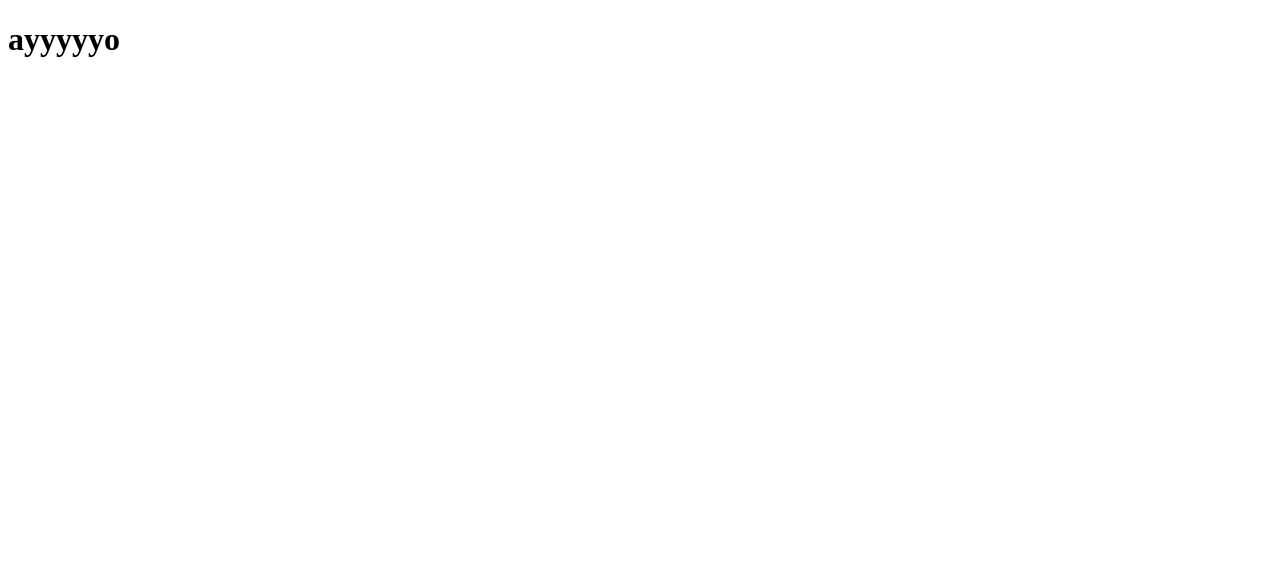
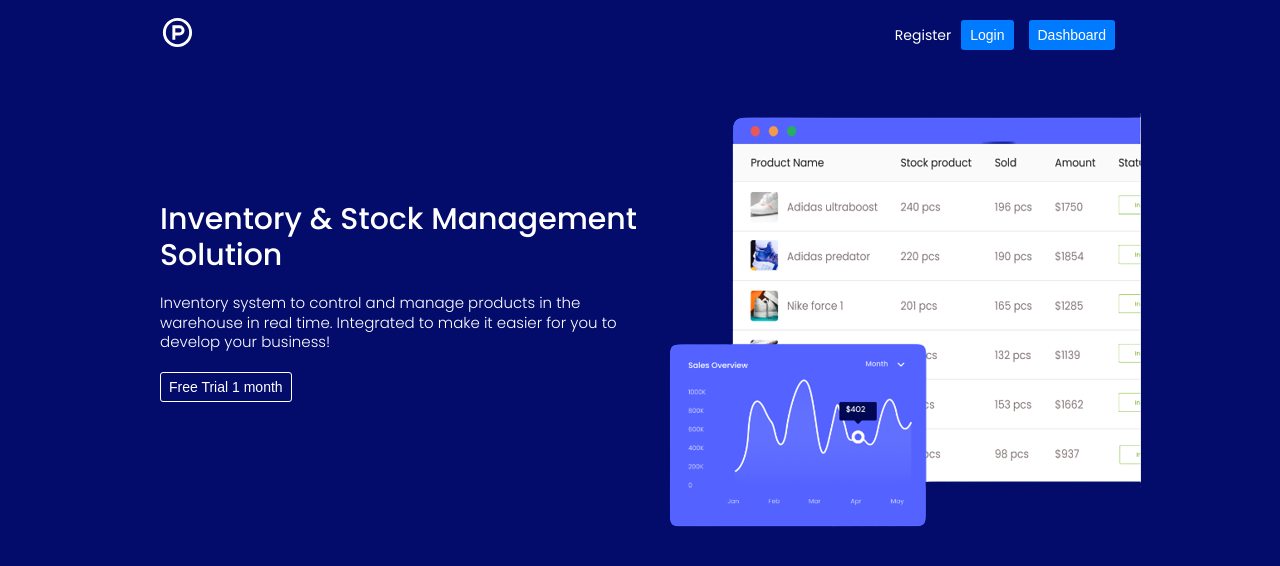
Before and after one commit to robregan/inventory, a React (Create React App) app in the folder frontend/: page / in a window 1280 px wide. Shown: the top 566 px of the page. Built offline with nearby package versions, Linux system fonts and the light colour scheme.

Commit message:
homepage

```diff
--- a/frontend/package.json
+++ b/frontend/package.json
@@ -9,8 +9,11 @@
     "@testing-library/user-event": "^13.5.0",
     "react": "^18.2.0",
     "react-dom": "^18.2.0",
+    "react-icons": "^4.6.0",
     "react-redux": "^8.0.4",
+    "react-router-dom": "^6.4.2",
     "react-scripts": "5.0.1",
+    "sass": "^1.55.0",
     "web-vitals": "^2.1.4"
   },
   "scripts": {
--- a/frontend/src/App.js
+++ b/frontend/src/App.js
@@ -1,8 +1,18 @@
+import {
+  BrowserRouter as Router,
+  Switch,
+  Routes,
+  Route,
+} from 'react-router-dom'
+import Home from './pages/Home/Home'
+
 function App() {
   return (
-    <div>
-      <h1>ayyyyyo</h1>
-    </div>
+    <Router>
+      <Routes>
+        <Route path='/' element={<Home />} />
+      </Routes>
+    </Router>
   )
 }
 
--- a/frontend/src/index.css
+++ b/frontend/src/index.css
@@ -1,13 +1,499 @@
-body {
-  margin: 0;
-  font-family: -apple-system, BlinkMacSystemFont, 'Segoe UI', 'Roboto', 'Oxygen',
-    'Ubuntu', 'Cantarell', 'Fira Sans', 'Droid Sans', 'Helvetica Neue',
-    sans-serif;
-  -webkit-font-smoothing: antialiased;
-  -moz-osx-font-smoothing: grayscale;
+@import url("https://fonts.googleapis.com/css2?family=Poppins:wght@100;200;300;400;500;600;700;800;900&display=swap");
+
+:root {
+  --nav-width: 68px;
+  --header-height: 45px;
+
+  --font-family: "Poppins", sans-serif;
+  --dark-blue: #0a1930;
+  --light-blue: #1f93ff;
+
+  --color-white: #fff;
+  --color-dark: #333;
+
+  --color-grey: #eee;
+  --box-shadow: 0 5px 15px rgba(0, 0, 0, 0.1);
+
+  --color-purple: #9d0191;
+  --color-orange: #ff7722;
+
+  --color-primary: #007bff;
+  --color-success: #28a745;
+  --color-danger: orangered;
 }
 
-code {
-  font-family: source-code-pro, Menlo, Monaco, Consolas, 'Courier New',
-    monospace;
+* {
+  margin: 0;
+  padding: 0;
+  box-sizing: border-box;
+  scroll-behavior: smooth;
 }
+
+html {
+  font-size: 10px;
+}
+
+body {
+  font-family: var(--font-family);
+  background: #eee;
+}
+
+section {
+  width: 100%;
+  padding: 4rem 0;
+}
+
+.container {
+  max-width: 1000px;
+  margin: 0 auto;
+  padding: 0 20px;
+}
+
+.--pad {
+  max-width: 100%;
+  margin: 0 auto;
+  padding: 0 20px;
+}
+
+.header {
+  padding-top: 2rem;
+}
+
+/* UTILITY CLASSES */
+
+/* Flex */
+.--flex-center {
+  display: flex;
+  justify-content: center;
+  align-items: center;
+}
+.--flex-start {
+  display: flex;
+  justify-content: flex-start;
+  align-items: flex-start;
+}
+.--flex-end {
+  display: flex;
+  justify-content: flex-end;
+  align-items: center;
+}
+.--flex-between {
+  display: flex;
+  justify-content: space-between;
+  align-items: center;
+}
+
+.--dir-column {
+  flex-direction: column;
+}
+
+.--flex-dir-column {
+  display: flex;
+}
+
+.--align-center {
+  display: flex;
+  align-items: center;
+}
+
+.--100vh {
+  height: 100vh;
+}
+
+.--mh-100vh {
+  min-height: 100vh;
+}
+
+/* Grid */
+.--grid-15 {
+  display: grid;
+  grid-template-columns: repeat(auto-fit, minmax(15rem, 1fr));
+  row-gap: 1rem;
+  column-gap: 1rem;
+}
+.--grid-25 {
+  display: grid;
+  grid-template-columns: repeat(auto-fit, minmax(24rem, 1fr));
+  row-gap: 1rem;
+  column-gap: 1rem;
+}
+
+/* Center All */
+.--center-all {
+  display: flex;
+  justify-content: center;
+  align-items: center;
+  flex-direction: column;
+  width: 100%;
+  margin: auto;
+  text-align: center;
+}
+
+/* Heading */
+h1,
+h2,
+h3,
+h4 {
+  font-weight: 500;
+  line-height: 1.2;
+  color: var(--color-dark);
+  margin-bottom: 1rem;
+}
+h1 {
+  font-size: 4rem;
+}
+h2 {
+  font-size: 3rem;
+}
+h3 {
+  font-size: 2.5rem;
+}
+h4 {
+  font-size: 2rem;
+}
+
+p {
+  font-size: 1.5rem;
+  font-weight: 300;
+  line-height: 1.3;
+  color: var(--color-dark);
+}
+.--text-xl {
+  font-size: 4.5rem;
+}
+.--text-lg {
+  font-size: 4rem;
+}
+
+.--text-md {
+  font-size: 3rem;
+}
+
+.--text-sm {
+  font-size: 1.2rem;
+  font-weight: 300;
+}
+
+.--text-p {
+  font-size: 1.5rem;
+  font-weight: 300;
+  line-height: 1.3;
+  color: var(--color-dark);
+}
+
+.--fw-bold {
+  font-weight: 600;
+}
+.--fw-thin {
+  font-weight: 200;
+}
+
+/* Text Color */
+.--text-light {
+  color: #fff;
+}
+
+.--color-primary {
+  color: #007bff;
+}
+.--color-danger {
+  color: orangered;
+}
+.--color-success {
+  color: #28a745;
+}
+
+.--color-white {
+  color: #fff;
+}
+.--color-dark {
+  color: #333;
+}
+
+/* Center Text */
+.--text-center {
+  text-align: center;
+}
+
+/* Card */
+.--card {
+  border: 1px solid transparent;
+  border-radius: 5px;
+  box-shadow: var(--box-shadow);
+  overflow: hidden;
+}
+
+/* Margin */
+.--m {
+  margin: 1rem;
+}
+.--ml {
+  margin-left: 1rem;
+}
+.--mr {
+  margin-right: 1rem;
+}
+
+.--mb {
+  margin-bottom: 1rem;
+}
+.--mt {
+  margin-top: 1rem;
+}
+
+.--my {
+  margin: 1rem 0;
+}
+.--mx {
+  margin: 0 1rem;
+}
+
+.--m2 {
+  margin: 2rem;
+}
+
+.--ml2 {
+  margin-left: 2rem;
+}
+.--mr2 {
+  margin-right: 2rem;
+}
+
+.--mb2 {
+  margin-bottom: 2rem;
+}
+
+.--my2 {
+  margin: 2rem 0;
+}
+
+.--mx2 {
+  margin: 0 2rem;
+}
+
+/* Padding */
+.--p {
+  padding: 1rem;
+}
+.--p2 {
+  padding: 2rem;
+}
+.--py {
+  padding: 1rem 0;
+}
+.--py2 {
+  padding: 2rem 0;
+}
+.--px {
+  padding: 0 1rem;
+}
+.--px2 {
+  padding: 0 2rem;
+}
+
+.--btn {
+  font-size: 1.6rem;
+  font-weight: 400;
+  padding: 6px 8px;
+  margin: 0 5px 0 0;
+  border: 1px solid transparent;
+  border-radius: 3px;
+  cursor: pointer;
+  display: flex;
+  justify-content: center;
+  align-items: center;
+  transition: all 0.3s;
+}
+
+.--btn:hover {
+  transform: translateY(-2px);
+}
+
+.--btn-lg {
+  padding: 8px 10px;
+}
+
+.--btn-block {
+  width: 100%;
+}
+
+.--btn-primary {
+  color: #fff;
+  background: #007bff;
+}
+.--btn-secondary {
+  color: #fff;
+  border: 1px solid #fff;
+  background: transparent;
+}
+.--btn-danger {
+  color: #fff;
+  background: orangered;
+}
+
+.--btn-success {
+  color: #fff;
+  background: #28a745;
+}
+
+/* Background */
+.--bg-light {
+  background: #fff;
+}
+.--bg-dark {
+  background: var(--color-dark);
+}
+.--bg-primary {
+  background: var(--color-primary);
+}
+.--bg-success {
+  background: var(--color-success);
+}
+.--bg-grey {
+  background: var(--color-grey);
+}
+
+.--form-control {
+  font-size: 1.6rem;
+  font-weight: 300;
+}
+
+.--form-control > * {
+  margin: 5px 0;
+}
+
+.--form-control input {
+  font-size: 1.6rem;
+  font-weight: 300;
+  padding: 8px 1rem;
+  border: 1px solid #777;
+  border-radius: 3px;
+  outline: none;
+  display: block;
+}
+.--form-control textarea {
+  font-size: 1.6rem;
+  font-weight: 300;
+  padding: 8px 1rem;
+  border: 1px solid #777;
+  border-radius: 3px;
+  outline: none;
+}
+.--form-control select {
+  font-size: 1.4rem;
+  font-weight: 400;
+  padding: 8px 1rem;
+  border: 1px solid #777;
+  border-radius: 3px;
+}
+
+.--form-control label {
+  font-size: 1.6rem;
+  font-weight: 400;
+  display: inline-block;
+  min-width: 7rem;
+  color: var(--color-dark);
+  margin-right: 1rem;
+}
+
+@media screen and (max-width: 600px) {
+  .--flex-dir-column {
+    flex-direction: column;
+  }
+}
+
+.--block {
+  display: block;
+}
+.--inline-block {
+  display: inline-block;
+}
+
+.--width-100 {
+  width: 100%;
+}
+
+.--width-500px {
+  width: 500px;
+}
+
+.--line {
+  position: relative;
+}
+.--line::after {
+  content: "";
+  position: absolute;
+  left: 50%;
+  bottom: -5px;
+  transform: translateX(-50%);
+  width: 5rem;
+  height: 3px;
+  margin-bottom: 1rem;
+
+  background: rgb(217, 8, 170);
+  background: linear-gradient(
+    135deg,
+    rgba(163, 1, 191, 1) 44%,
+    rgba(217, 8, 170, 1) 57%
+  );
+}
+
+.--list-style-none {
+  list-style: none;
+}
+
+.--profile-img {
+  width: 6rem;
+  height: 6rem;
+  border: 1px solid #ccc;
+  border-radius: 50%;
+}
+
+a {
+  font-size: 1.4rem;
+  /* color: var(--dark-blue); */
+  text-decoration: none;
+  transition: all 0.2s;
+}
+
+ul {
+  list-style: none;
+}
+
+a:hover {
+  /* color: var(--color-dark); */
+  font-size: 1.5rem;
+}
+
+.ql-editor {
+  min-height: 200px;
+}
+
+.pagination {
+  list-style: none;
+  display: flex;
+  justify-content: center;
+  align-items: center;
+  margin: 2rem 0;
+  font-size: 1rem;
+}
+
+.pagination .page-num {
+  padding: 5px 10px;
+  cursor: pointer;
+  border-radius: 3px;
+  font-weight: normal;
+  color: #333;
+  border: 1px solid #333;
+  margin: 2px;
+}
+
+.pagination .page-num:hover {
+  color: #fff;
+  background-color: var(--light-blue);
+}
+.activePage {
+  color: #fff;
+  background-color: var(--light-blue);
+  height: 100%;
+}
--- a/frontend/src/index.js
+++ b/frontend/src/index.js
@@ -3,6 +3,7 @@
 import App from './App'
 import { store } from '../src/redux/store'
 import { Provider } from 'react-redux'
+import './index.css'
 
 const root = ReactDOM.createRoot(document.getElementById('root'))
 root.render(
--- /dev/null
+++ b/frontend/src/pages/Home/Home.js
@@ -0,0 +1,71 @@
+import React from 'react'
+import { RiProductHuntLine } from 'react-icons/ri'
+import { Link } from 'react-router-dom'
+import './Home.scss'
+import heroImg from '../../assets/inv-img.png'
+
+const Home = () => {
+  return (
+    <div className='home'>
+      <nav className='container --flex-between'>
+        <div className='logo'>
+          <RiProductHuntLine size={35} />
+        </div>
+
+        <ul className='home-links'>
+          <li>
+            <Link to='/register'>Register</Link>
+          </li>
+          <li>
+            <button className='--btn --btn-primary'>
+              <Link to='/login'>Login</Link>
+            </button>
+          </li>
+          <li>
+            <button className='--btn --btn-primary'>
+              <Link to='/dashboard'>Dashboard</Link>
+            </button>
+          </li>
+        </ul>
+      </nav>
+
+      {/* Hero section */}
+      <section className='hero container'>
+        <div className='hero-text'>
+          <h2>Inventory & Stock Management Solution</h2>
+          <p>
+            Inventory system to control and manage products in the warehouse in
+            real time. Integrated to make it easier for you to develop your
+            business!
+          </p>
+          <div className='hero-buttons'>
+            <button className='--btn --btn-secondary'>
+              <Link to='/dashboard'>Free Trial 1 month</Link>
+            </button>
+          </div>
+          <div className='--flex-start'>
+            {/* <h4>14k Brand Owners</h4>
+            <h4>1.5k Stores</h4>
+            <h4>23k Active Users</h4> */}
+            {/* <NumberText num='14k' text='Brand Owners' />
+            <NumberText num='23k' text='Active Users' />
+            <NumberText num='500+' text='Partners' /> */}
+          </div>
+        </div>
+        <div className='hero-image'>
+          <img src={heroImg} alt='Inventory' />
+        </div>
+      </section>
+    </div>
+  )
+}
+
+const numberText = ({ num, text }) => {
+  return (
+    <div className='--mr'>
+      <h3 className='--color-white'>{num}</h3>
+      <p className='--color-white'>{text}</p>
+    </div>
+  )
+}
+export default Home
--- /dev/null
+++ b/frontend/src/pages/Home/Home.scss
@@ -0,0 +1,69 @@
+.home {
+    background-color: #030b6b;
+    min-height: 100vh;
+
+    & nav {
+      padding-top: 1.5rem;
+      padding-bottom: 1.5rem;
+      color: #fff;
+      & > .logo {
+        color: #fff;
+      }
+    }
+  }
+  .home-links {
+    display: flex;
+    justify-content: right;
+    align-items: center;
+    & li a {
+      color: #fff;
+    }
+    & > * {
+      margin-left: 1rem;
+      color: #fff;
+    }
+  }
+
+  .hero {
+    display: flex;
+    justify-content: center;
+    align-items: center;
+  }
+
+  .hero-text {
+    width: 50%;
+    & > * {
+      color: #fff;
+      margin-bottom: 2rem;
+    }
+    & > h2 span {
+      display: block;
+    }
+    & .hero-buttons a {
+      color: #fff;
+    }
+  }
+  .hero-image {
+    width: 50%;
+  }
+  @media screen and (max-width: 600px) {
+    .hero {
+      flex-direction: column;
+    }
+
+    .hero-text {
+      display: flex;
+      justify-content: center;
+      align-items: center;
+      flex-direction: column;
+      width: 100%;
+      margin: auto;
+      text-align: center;
+    }
+    .hero-image {
+      width: 100%;
+      &img {
+        width: 100%;
+      }
+    }
+  }
```
Also changed, not shown: 1 other file (tests, documents, lock files or other folders).
